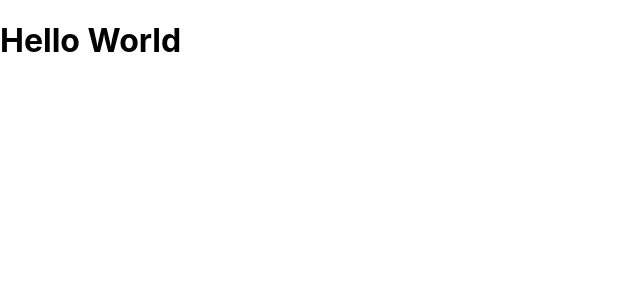
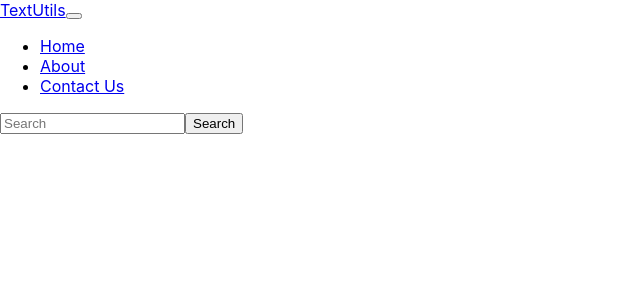
Before and after one commit to Yogesh18102002/textUtilsApp, a React (Create React App) app: page / in a window 1280 px wide. Shown: the top 300 px of the page, without its empty margins (0-640 px from the left). Built offline with nearby package versions, Linux system fonts and the light colour scheme; the HTML template or start-up script is replaced by a standard one.

Commit message:
Explains the concept of Default Export and Named Export.

```diff
--- a/module1.mjs
+++ /dev/null
@@ -1,4 +0,0 @@
-import abc, {a} from './module2.mjs';
-
-console.log(abc);
-console.log(a);
--- a/src/App.js
+++ b/src/App.js
@@ -1,12 +1,13 @@
-import React from 'react';
-import './App.css';
+import React from "react";
+import "./App.css";
+import Navbar from "./components/Navbar";
 
 function App() {
-    return (
-        <>
-        <h1>Hello World</h1>
-        </>
-    );
+  return (
+    <>
+    <Navbar  title="TextUtils"/>
+    </>
+  );
 }
 
 export default App;
--- /dev/null
+++ b/src/components/Navbar.js
@@ -0,0 +1,65 @@
+import React from "react";
+import PropTypes from 'prop-types'
+
+
+export default function Navbar(props) {
+  return (
+    <nav className="navbar navbar-expand-lg bg-body-tertiary">
+      <div className="container-fluid">
+        <a className="navbar-brand" href="#">{props.title}</a>
+        <button
+          className="navbar-toggler"
+          type="button"
+          data-bs-toggle="collapse"
+          data-bs-target="#navbarSupportedContent"
+          aria-controls="navbarSupportedContent"
+          aria-expanded="false"
+          aria-label="Toggle navigation"
+        >
+          <span className="navbar-toggler-icon"></span>
+        </button>
+        <div className="collapse navbar-collapse" id="navbarSupportedContent">
+          <ul className="navbar-nav me-auto mb-2 mb-lg-0">
+            <li className="nav-item">
+              <a className="nav-link active" aria-current="page" href="#">
+                Home
+              </a>
+            </li>
+            <li className="nav-item">
+              <a className="nav-link" href="#">
+                About
+              </a>
+            </li>
+            <li className="nav-item">
+              <a className="nav-link" href="#">
+                Contact Us
+              </a>
+            </li>
+          </ul>
+          <form className="d-flex" role="search">
+            <input
+              className="form-control me-2"
+              type="search"
+              placeholder="Search"
+              aria-label="Search"
+            />
+            <button className="btn btn-outline-success" type="submit">
+              Search
+            </button>
+          </form>
+        </div>
+      </div>
+    </nav>
+  );
+}
+
+
+Navbar.propTypes = {
+    //title: PropTypes.string.isRequired, // isRequired is used to make the prop mandatory
+    title: PropTypes.string // declaring the prop type
+};
+
+// Default props
+Navbar.defaultProps = {
+    title: "Enter Title Here",
+};
```
Also changed, not shown: module2.mjs (deleted, +0 -7 lines).
